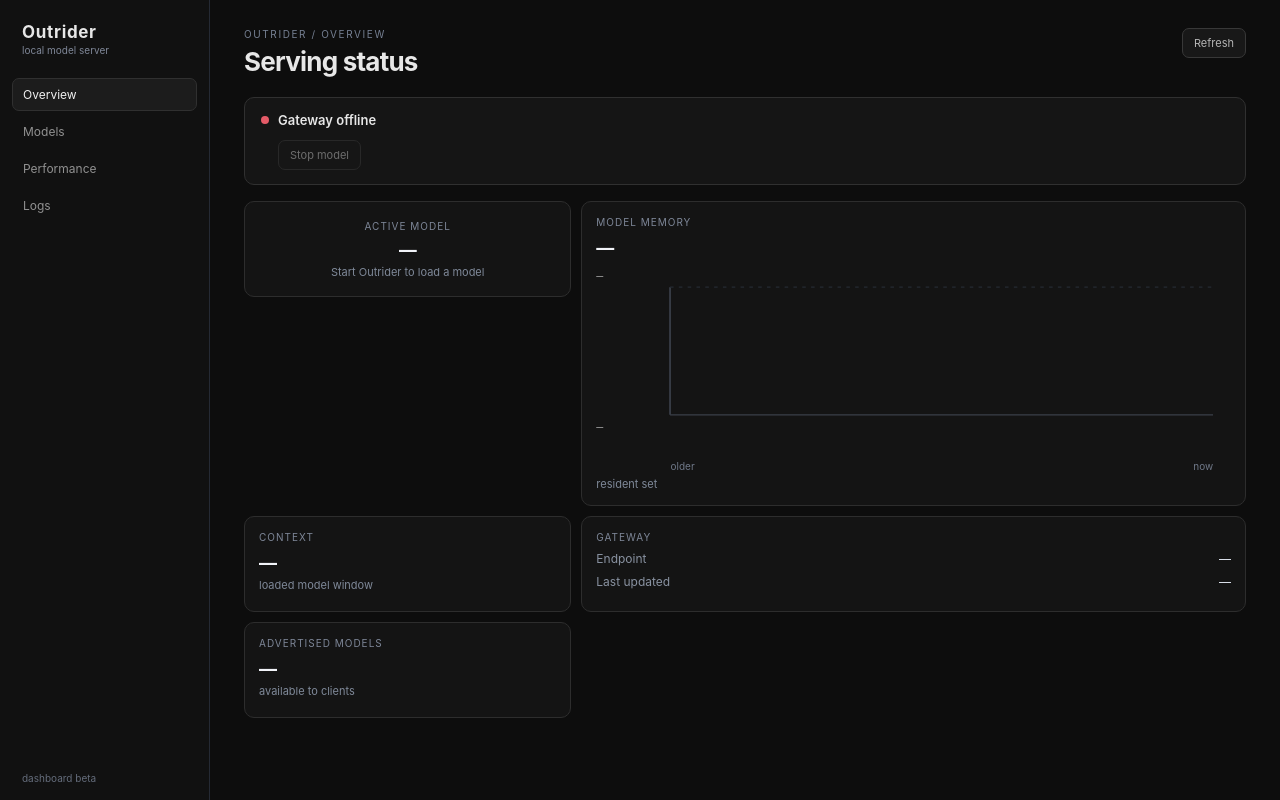
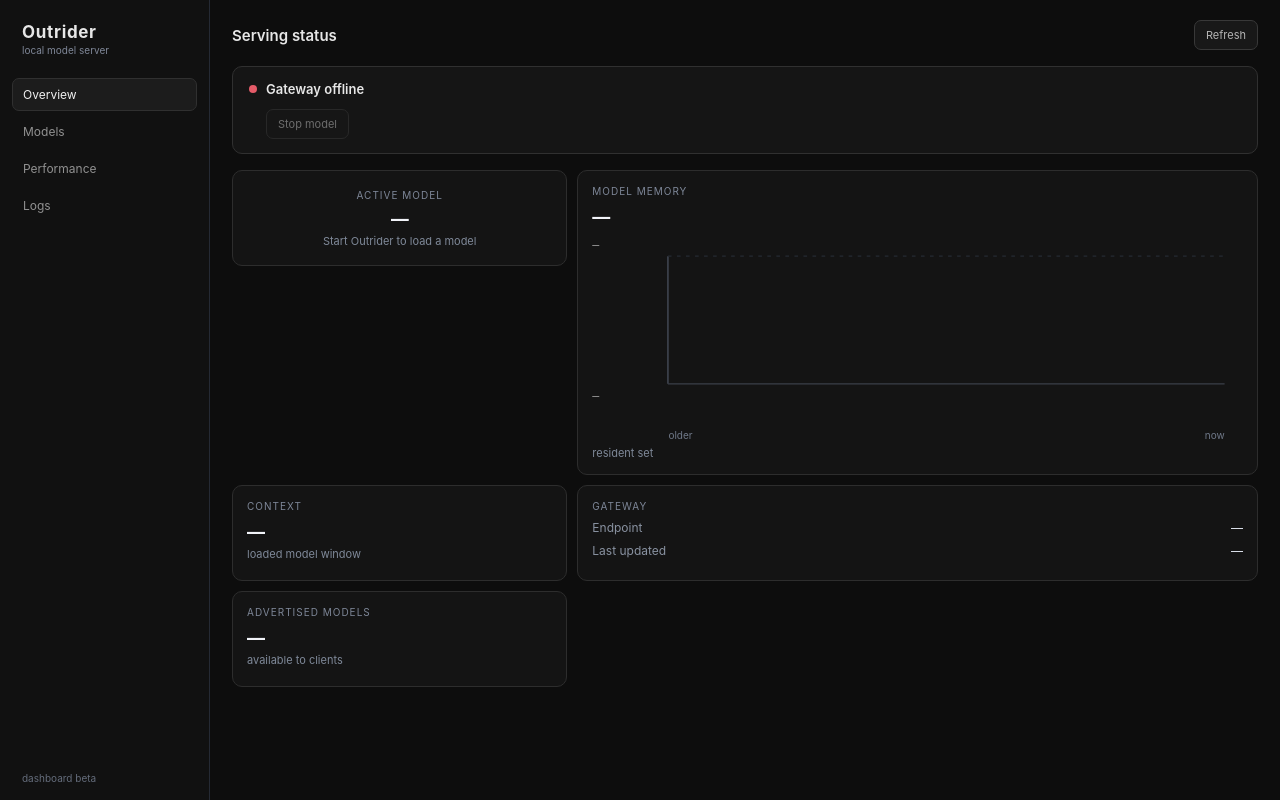
Before and after one commit to corvines/outrider, a website built with Vite: page dashboard/frontend/index.html in a window 1280 px wide. Built offline with nearby package versions, Linux system fonts and the light colour scheme; what @wailsio/runtime would draw is missing.

Commit message:
refactor: drop the display-size page title and the redundant eyebrow

```diff
--- a/dashboard/frontend/public/style.css
+++ b/dashboard/frontend/public/style.css
@@ -27,16 +27,16 @@ button { font: inherit; }
 .nav button.active { box-shadow: none; }
 .sidebar-footer { position: absolute; bottom: 16px; padding: 0 10px; color: #646c7b; font-size: 10px; }
 
-.content { flex: 1 1 auto; min-width: 0; max-width: 1260px; width: auto; height: 100vh; padding: 28px 34px 34px; overflow: hidden; }
+.content { flex: 1 1 auto; min-width: 0; max-width: 1260px; width: auto; height: 100vh; padding: 20px 22px 22px; overflow: hidden; }
 .content.models-active { display: flex; flex-direction: column; overflow: hidden; }
-.topline { display: flex; justify-content: space-between; align-items: start; margin-bottom: 20px; }
-.top-actions { display: flex; align-items: center; gap: 10px; flex-wrap: wrap; }
-.eyebrow { color: #768093; font-size: 10px; letter-spacing: .16em; text-transform: uppercase; }
-.title { margin: 6px 0 0; font-size: 26px; font-weight: 700; letter-spacing: -.03em; }
+.topline { display: flex; justify-content: space-between; align-items: center; margin-bottom: 16px; }
+.top-actions { display: flex; align-items: center; gap: 8px; flex-wrap: wrap; }
+.eyebrow { color: #7e8798; font-size: 10px; letter-spacing: .1em; text-transform: uppercase; }
+.title { margin: 0; font-size: 15px; font-weight: 600; letter-spacing: 0; }
 .page.hidden { display: none; }
 .page { min-height: 0; }
-.page-intro { margin: 0 0 16px; }
-.page-intro p { margin: 6px 0 0; color: #8992a1; font-size: 12px; }
+.page-intro { margin: 0 0 14px; }
+.page-intro p { margin: 4px 0 0; color: #8992a1; font-size: 11px; }
 .refresh { border: 1px solid #383838; border-radius: 7px; background: #181818; color: #b5b5b5; padding: 7px 11px; cursor: pointer; font-size: 11px; }
 .refresh:hover { border-color: #666; color: #fff; }
 
--- a/dashboard/frontend/src/main.ts
+++ b/dashboard/frontend/src/main.ts
@@ -16,7 +16,7 @@ app.innerHTML = `
     </aside>
     <main class="content">
       <div class="topline">
-        <div><div id="eyebrow" class="eyebrow">Outrider / Overview</div><h2 id="page-title" class="title">Serving status</h2></div>
+        <h2 id="page-title" class="title">Serving status</h2>
         <div class="top-actions"><span id="action-status" class="action-status"></span><button id="refresh" class="refresh" type="button">Refresh</button></div>
       </div>
 
@@ -38,12 +38,12 @@ app.innerHTML = `
       </div>
 
       <div id="page-models" class="page hidden">
-        <div class="page-intro"><div class="eyebrow">Model catalog</div><p>Download, load, or remove local models.</p><form id="download-form" class="download-form"><input id="download-path" type="text" placeholder="Hugging Face path or HTTPS URL" aria-label="Model URL or path"><button class="refresh" type="submit">Add &amp; download</button></form></div>
+        <div class="page-intro"><p>Download, load, or remove local models.</p><form id="download-form" class="download-form"><input id="download-path" type="text" placeholder="Hugging Face path or HTTPS URL" aria-label="Model URL or path"><button class="refresh" type="submit">Add &amp; download</button></form></div>
         <article class="card card-full"><div id="models" class="model-list"><div class="empty">Loading catalog…</div></div></article>
       </div>
 
       <div id="page-performance" class="page hidden">
-        <div class="page-intro"><div class="eyebrow">Performance</div><p>Runtime signals from the resident model and gateway.</p></div>
+        <div class="page-intro"><p>Runtime signals from the resident model and gateway.</p></div>
         <section class="grid">
           <article class="card card-wide"><div class="card-title">Resident memory</div><div id="performance-memory" class="card-value">—</div><div class="chart-wrap"><div class="chart-y-labels"><span class="chart-label" data-axis-high>—</span><span class="chart-label" data-axis-low>—</span></div><svg id="performance-chart" class="sparkline" viewBox="0 0 360 170" preserveAspectRatio="none" role="img" aria-label="Resident memory trend"><line class="chart-axis" x1="42" y1="14" x2="42" y2="132" /><line class="chart-axis" x1="42" y1="132" x2="350" y2="132" /><line class="chart-grid" x1="42" y1="14" x2="350" y2="14" /><polyline /></svg><div class="chart-x-labels"><span>older</span><span>now</span></div></div><div class="card-note">sampled while the dashboard is open</div></article>
           <article class="card"><div class="card-title">Context window</div><div id="performance-context" class="card-value">—</div><div class="card-note">active model window</div></article>
@@ -53,7 +53,7 @@ app.innerHTML = `
       </div>
 
       <div id="page-logs" class="page hidden">
-        <div class="page-intro"><div class="eyebrow">Logs</div><p>Inspect the gateway when a model load or request needs diagnosis.</p></div>
+        <div class="page-intro"><p>Inspect the gateway when a model load or request needs diagnosis.</p></div>
         <article class="card card-full logs-card"><div class="card-title">Current run log</div><pre id="logs-content" class="log-empty">Waiting for the current run log…</pre><div id="logs-file" class="card-note"></div></article>
       </div>
     </main>
@@ -102,7 +102,6 @@ const deleteDialog = element<HTMLDivElement>("delete-dialog");
 const deleteDialogMessage = element<HTMLParagraphElement>("delete-dialog-message");
 const deleteCancel = element<HTMLButtonElement>("delete-cancel");
 const deleteConfirm = element<HTMLButtonElement>("delete-confirm");
-const eyebrow = element<HTMLDivElement>("eyebrow");
 const pageTitle = element<HTMLHeadingElement>("page-title");
 const content = document.querySelector<HTMLElement>(".content")!;
 const navButtons = document.querySelectorAll<HTMLButtonElement>(".nav button[data-target]");
@@ -111,11 +110,11 @@ let memorySamples: number[] = [];
 const hiddenModels = new Set<string>();
 let pendingDeleteModel = "";
 
-const pageMeta: Record<string, {eyebrow: string; title: string}> = {
-  overview: {eyebrow: "Outrider / Overview", title: "Serving status"},
-  models: {eyebrow: "Outrider / Models", title: "Model catalog"},
-  performance: {eyebrow: "Outrider / Performance", title: "Runtime signals"},
-  logs: {eyebrow: "Outrider / Logs", title: "Gateway logs"},
+const pageMeta: Record<string, {title: string}> = {
+  overview: {title: "Serving status"},
+  models: {title: "Model catalog"},
+  performance: {title: "Runtime signals"},
+  logs: {title: "Gateway logs"},
 };
 
 function showPage(target: string) {
@@ -123,7 +122,6 @@ function showPage(target: string) {
   navButtons.forEach((button) => button.classList.toggle("active", button.dataset.target === target));
   content.classList.toggle("models-active", target === "models");
   const meta = pageMeta[target] || pageMeta.overview;
-  eyebrow.textContent = meta.eyebrow;
   pageTitle.textContent = meta.title;
 }
 
```
